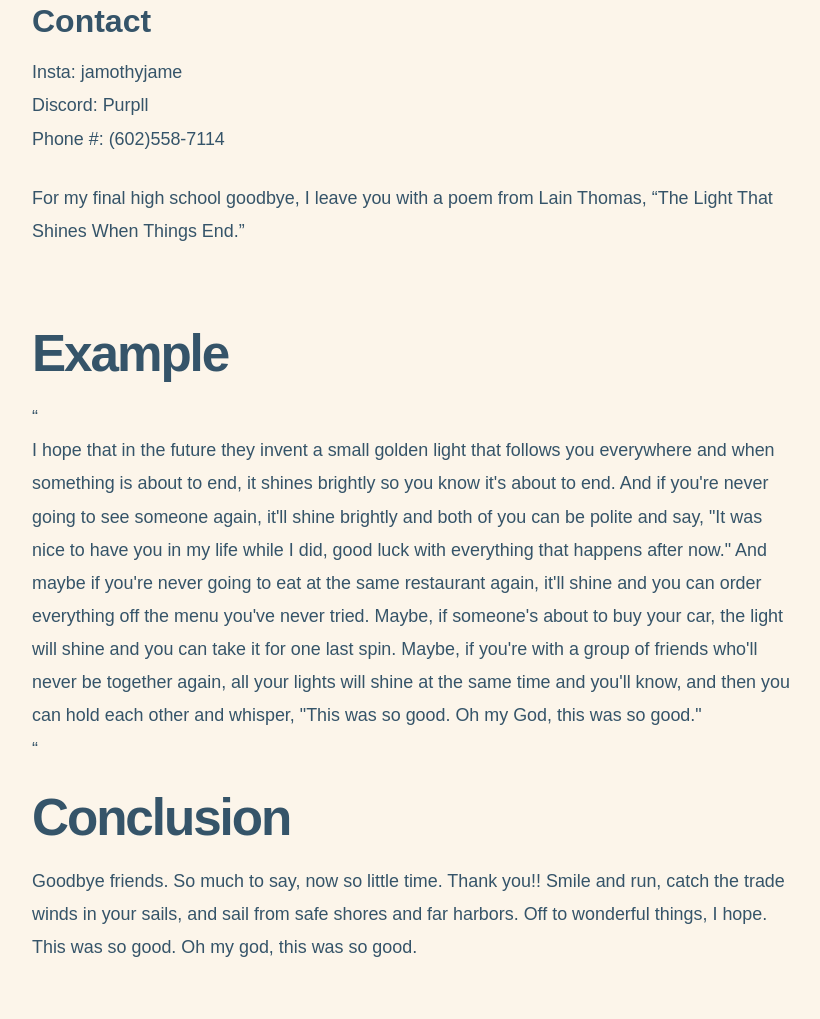
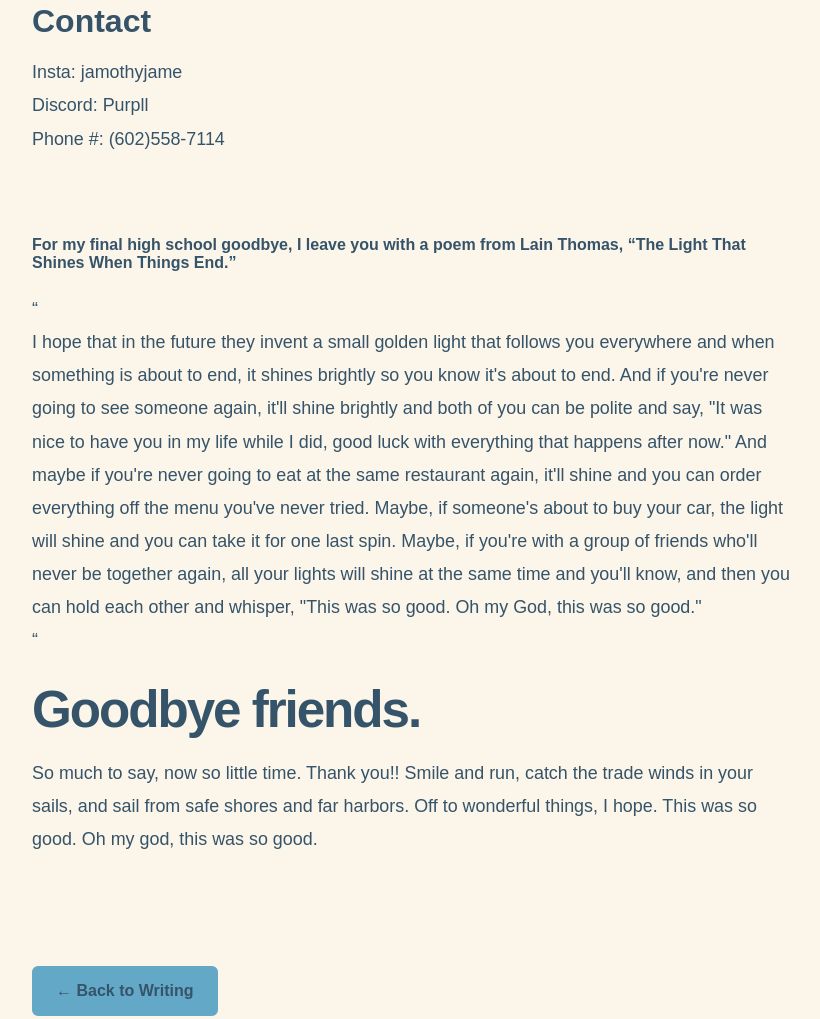
Before and after one commit to JamothyJame/Jamothyjame.github.io, a plain HTML site: page writing/highschool-grad-letter.html in a window 1280 px wide. Shown: the part 1006-2025 px from the top of the page, without its empty margins (228-1048 px from the left). Drawn offline with Linux system fonts and the light colour scheme.

Commit message:
Revise farewell letter formatting and content

```diff
--- a/writing/highschool-grad-letter.html
+++ b/writing/highschool-grad-letter.html
@@ -115,16 +115,13 @@
 
                 </p>
 
-
-
-                <p>
-                   For my final high school goodbye, I leave you with a poem from Lain Thomas, “The Light That Shines When Things End.”
-                </p>
             </section>
 
+            <section>
 
-            <section>
-                <h2>Example</h2>
+                <h4>
+                   For my final high school goodbye, I leave you with a poem from Lain Thomas, “The Light That Shines When Things End.”
+                </h4>
 
                 <p>
 “ <br>
@@ -138,10 +135,10 @@
                 </p>
 
             <section>
-                <h2>Conclusion</h2>
+                <h2>Goodbye friends.</h2>
 
                 <p>
-                    Goodbye friends. So much to say, now so little time.
+                  So much to say, now so little time.
                   Thank you!! Smile and run, catch the trade winds in your sails, and sail from safe shores and far harbors.
                   Off to wonderful things, I hope. This was so good. Oh my god, this was so good.
                 </p>
```
